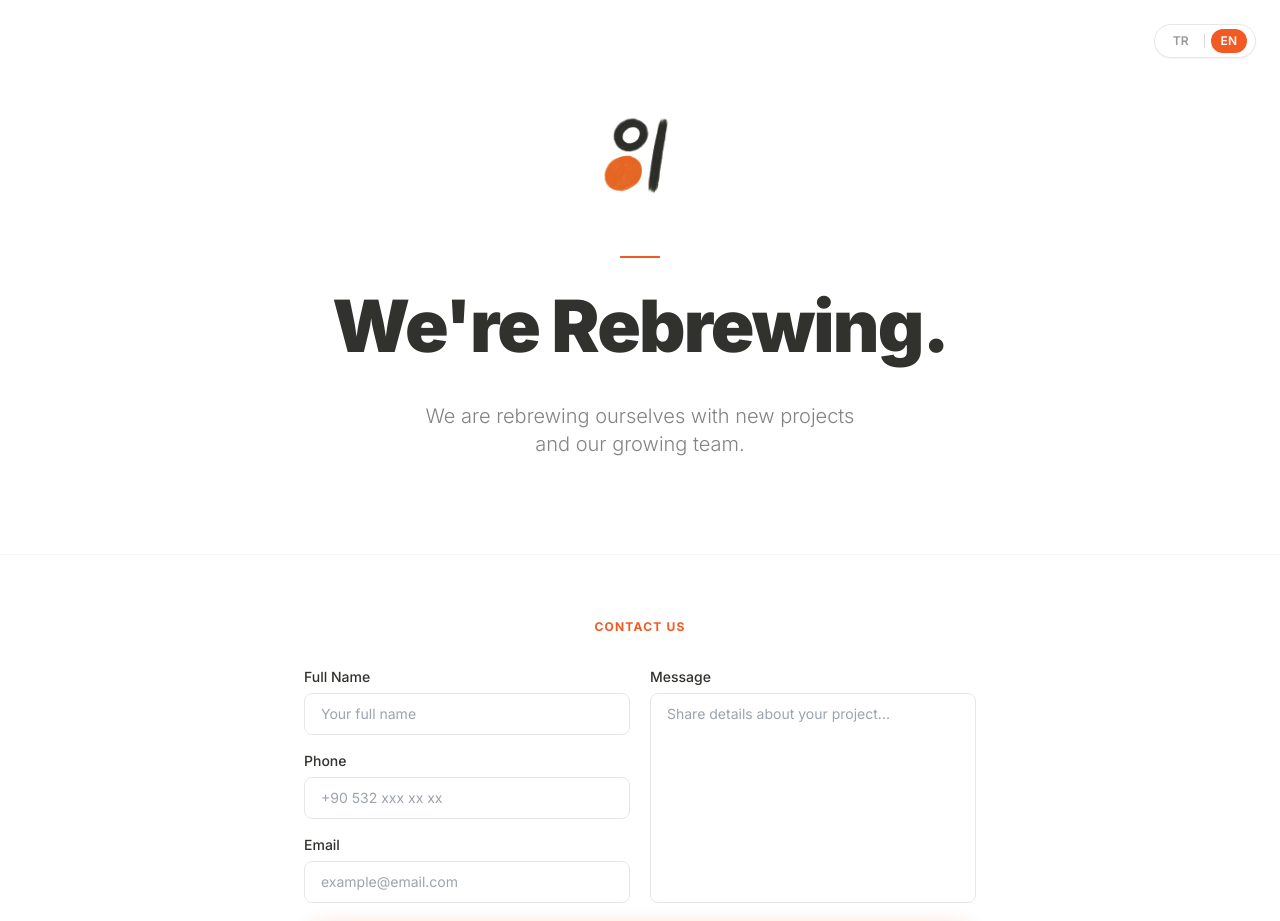
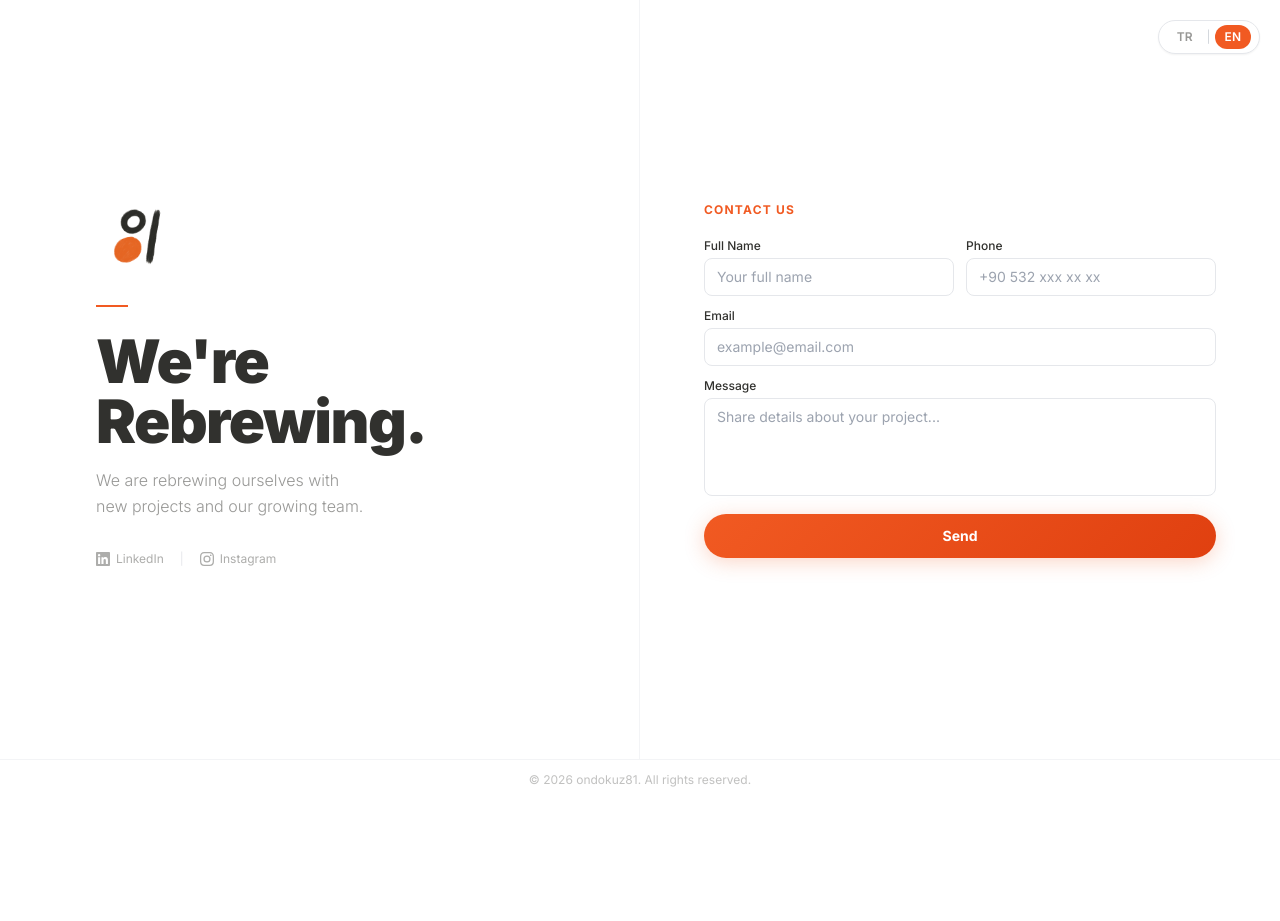
Before and after one commit to ERKE1981/ondokuz81_under_construction, a Next.js app: page / in a window 1280 px wide. Shown: the top 921 px of the page. After the commit the page ends 800 px from the top, so only its background shows below. Built offline with nearby package versions, Linux system fonts and the light colour scheme.

Commit message:
feat: tek ekran layout, iki sutun desktop

```diff
--- a/app/page.tsx
+++ b/app/page.tsx
@@ -6,36 +6,24 @@ import Image from "next/image"
 const t = {
   tr: {
     heading: "Yenileniyoruz.",
-    sub: "Yeni projeler ve genişleyen ekibimizle\nsizinle yenileniyoruz.",
+    sub: "Yeni projeler ve genişleyen\nekibimizle sizinle yenileniyoruz.",
     contact: "Bize Ulaşın",
-    namePh: "Ad Soyad",
-    nameLabel: "Ad Soyad",
-    phonePh: "0532 xxx xx xx",
-    phoneLabel: "Telefon",
-    emailPh: "ornek@email.com",
-    emailLabel: "E-posta",
-    messagePh: "Projeniz hakkında detayları paylaşın...",
-    messageLabel: "Mesaj",
-    send: "Gönder",
-    sending: "Gönderiliyor...",
-    sent: "Mesajınız iletildi!",
+    nameLabel: "Ad Soyad", namePh: "Ad ve soyadınız",
+    phoneLabel: "Telefon", phonePh: "0532 xxx xx xx",
+    emailLabel: "E-posta", emailPh: "ornek@email.com",
+    messageLabel: "Mesaj", messagePh: "Projeniz hakkında detayları paylaşın...",
+    send: "Gönder", sending: "Gönderiliyor...", sent: "Mesajınız iletildi!",
     copy: "© 2026 ondokuz81. Tüm hakları saklıdır.",
   },
   en: {
     heading: "We're Rebrewing.",
-    sub: "We are rebrewing ourselves with new projects\nand our growing team.",
+    sub: "We are rebrewing ourselves with\nnew projects and our growing team.",
     contact: "Contact Us",
-    namePh: "Your full name",
-    nameLabel: "Full Name",
-    phonePh: "+90 532 xxx xx xx",
-    phoneLabel: "Phone",
-    emailPh: "example@email.com",
-    emailLabel: "Email",
-    messagePh: "Share details about your project...",
-    messageLabel: "Message",
-    send: "Send",
-    sending: "Sending...",
-    sent: "Message sent!",
+    nameLabel: "Full Name", namePh: "Your full name",
+    phoneLabel: "Phone", phonePh: "+90 532 xxx xx xx",
+    emailLabel: "Email", emailPh: "example@email.com",
+    messageLabel: "Message", messagePh: "Share details about your project...",
+    send: "Send", sending: "Sending...", sent: "Message sent!",
     copy: "© 2026 ondokuz81. All rights reserved.",
   },
 }
@@ -66,140 +54,84 @@ export default function Page() {
   }
 
   return (
-    <main className="min-h-screen flex flex-col bg-white">
+    <main className="h-screen flex flex-col overflow-hidden bg-white">
+
       {/* Lang toggle */}
-      <div className="fixed top-6 right-6 z-50 lang-toggle flex items-center gap-1 bg-white border border-gray-200 rounded-full px-2 py-1 shadow-sm">
-        <button
-          onClick={() => setLang("tr")}
-          className={`px-2.5 py-1 text-xs font-semibold rounded-full transition-all ${lang === "tr" ? "bg-primary text-white" : "text-foreground/50 hover:text-foreground"}`}
-        >
-          TR
-        </button>
+      <div className="fixed top-5 right-5 z-50 flex items-center gap-1 bg-white border border-gray-200 rounded-full px-2 py-1 shadow-sm">
+        <button onClick={() => setLang("tr")} className={`px-2.5 py-1 text-xs font-semibold rounded-full transition-all ${lang === "tr" ? "bg-primary text-white" : "text-foreground/50 hover:text-foreground"}`}>TR</button>
         <span className="text-gray-300 text-xs">|</span>
-        <button
-          onClick={() => setLang("en")}
-          className={`px-2.5 py-1 text-xs font-semibold rounded-full transition-all ${lang === "en" ? "bg-primary text-white" : "text-foreground/50 hover:text-foreground"}`}
-        >
-          EN
-        </button>
+        <button onClick={() => setLang("en")} className={`px-2.5 py-1 text-xs font-semibold rounded-full transition-all ${lang === "en" ? "bg-primary text-white" : "text-foreground/50 hover:text-foreground"}`}>EN</button>
       </div>
 
-      {/* Hero */}
-      <section className="flex-1 flex flex-col items-center justify-center text-center px-6 py-24">
-        <div className="fade-up fade-up-delay-1 mb-10">
-          <Image
-            src="/81_brush_yeni1.png"
-            alt="ondokuz81"
-            width={120}
-            height={120}
-            className="mx-auto object-contain"
-            priority
-          />
-        </div>
+      {/* Main — two columns */}
+      <div className="flex-1 flex items-stretch min-h-0">
 
-        <div className="fade-up fade-up-delay-2 mb-4">
-          <div className="divider mx-auto mb-8" />
-          <h1 className="text-5xl md:text-7xl font-black text-foreground tracking-tight leading-none">
+        {/* Left: brand */}
+        <div className="hidden md:flex flex-col items-start justify-center px-16 lg:px-24 w-1/2 border-r border-gray-100">
+          <Image src="/81_brush_yeni1.png" alt="ondokuz81" width={88} height={88} className="object-contain mb-6" priority />
+          <div className="w-8 h-0.5 bg-primary mb-6" />
+          <h1 className="text-5xl lg:text-6xl font-black text-foreground tracking-tight leading-none mb-4">
             {c.heading}
           </h1>
-        </div>
-
-        <p className="fade-up fade-up-delay-3 mt-6 text-lg md:text-xl text-foreground/60 font-light max-w-md leading-relaxed whitespace-pre-line">
-          {c.sub}
-        </p>
-      </section>
-
-      {/* Contact Form */}
-      <section className="border-t border-gray-100 py-16 px-6">
-        <div className="max-w-2xl mx-auto fade-up fade-up-delay-4">
-          <p className="text-xs font-bold tracking-widest text-primary uppercase mb-8 text-center">
-            {c.contact}
+          <p className="text-base text-foreground/50 font-light leading-relaxed whitespace-pre-line">
+            {c.sub}
           </p>
-          <form onSubmit={handleSubmit} className="space-y-5">
-            <div className="grid md:grid-cols-2 gap-5">
-              <div className="space-y-4">
-                <div>
-                  <label className="block text-sm font-medium text-foreground mb-1.5">{c.nameLabel}</label>
-                  <input
-                    name="name"
-                    type="text"
-                    placeholder={c.namePh}
-                    required
-                    className="w-full px-4 py-2.5 bg-white border border-gray-200 rounded-lg focus:outline-none focus:ring-2 focus:ring-primary/30 focus:border-primary text-foreground text-sm transition-all"
-                  />
-                </div>
-                <div>
-                  <label className="block text-sm font-medium text-foreground mb-1.5">{c.phoneLabel}</label>
-                  <input
-                    name="phone"
-                    type="tel"
-                    placeholder={c.phonePh}
-                    className="w-full px-4 py-2.5 bg-white border border-gray-200 rounded-lg focus:outline-none focus:ring-2 focus:ring-primary/30 focus:border-primary text-foreground text-sm transition-all"
-                  />
-                </div>
-                <div>
-                  <label className="block text-sm font-medium text-foreground mb-1.5">{c.emailLabel}</label>
-                  <input
-                    name="email"
-                    type="email"
-                    placeholder={c.emailPh}
-                    required
-                    className="w-full px-4 py-2.5 bg-white border border-gray-200 rounded-lg focus:outline-none focus:ring-2 focus:ring-primary/30 focus:border-primary text-foreground text-sm transition-all"
-                  />
-                </div>
-              </div>
-              <div className="flex flex-col">
-                <label className="block text-sm font-medium text-foreground mb-1.5">{c.messageLabel}</label>
-                <textarea
-                  name="message"
-                  placeholder={c.messagePh}
-                  rows={7}
-                  className="w-full flex-1 px-4 py-2.5 bg-white border border-gray-200 rounded-lg focus:outline-none focus:ring-2 focus:ring-primary/30 focus:border-primary text-foreground text-sm transition-all resize-none"
-                />
-              </div>
-            </div>
-            <button
-              type="submit"
-              disabled={sending}
-              className="w-full py-3.5 rounded-full font-bold text-white text-sm transition-all disabled:opacity-70"
-              style={{ background: "linear-gradient(135deg, #f15a22, #e04010)", boxShadow: "0 4px 20px rgba(241,90,34,0.3)" }}
-            >
-              {sent ? c.sent : sending ? c.sending : c.send}
-            </button>
-          </form>
-
-          <div className="mt-10 flex items-center justify-center gap-4">
-            <a
-              href="https://www.linkedin.com/company/ondokuz81"
-              target="_blank"
-              rel="noopener noreferrer"
-              className="text-sm text-foreground/40 hover:text-primary transition-colors duration-200 flex items-center gap-2"
-            >
-              <svg width="15" height="15" viewBox="0 0 24 24" fill="currentColor">
-                <path d="M20.447 20.452h-3.554v-5.569c0-1.328-.027-3.037-1.852-3.037-1.853 0-2.136 1.445-2.136 2.939v5.667H9.351V9h3.414v1.561h.046c.477-.9 1.637-1.85 3.37-1.85 3.601 0 4.267 2.37 4.267 5.455v6.286zM5.337 7.433a2.062 2.062 0 0 1-2.063-2.065 2.064 2.064 0 1 1 2.063 2.065zm1.782 13.019H3.555V9h3.564v11.452zM22.225 0H1.771C.792 0 0 .774 0 1.729v20.542C0 23.227.792 24 1.771 24h20.451C23.2 24 24 23.227 24 22.271V1.729C24 .774 23.2 0 22.222 0h.003z" />
-              </svg>
+          <div className="mt-8 flex items-center gap-4">
+            <a href="https://www.linkedin.com/company/ondokuz81" target="_blank" rel="noopener noreferrer" className="text-xs text-foreground/40 hover:text-primary transition-colors flex items-center gap-1.5">
+              <svg width="14" height="14" viewBox="0 0 24 24" fill="currentColor"><path d="M20.447 20.452h-3.554v-5.569c0-1.328-.027-3.037-1.852-3.037-1.853 0-2.136 1.445-2.136 2.939v5.667H9.351V9h3.414v1.561h.046c.477-.9 1.637-1.85 3.37-1.85 3.601 0 4.267 2.37 4.267 5.455v6.286zM5.337 7.433a2.062 2.062 0 0 1-2.063-2.065 2.064 2.064 0 1 1 2.063 2.065zm1.782 13.019H3.555V9h3.564v11.452zM22.225 0H1.771C.792 0 0 .774 0 1.729v20.542C0 23.227.792 24 1.771 24h20.451C23.2 24 24 23.227 24 22.271V1.729C24 .774 23.2 0 22.222 0h.003z"/></svg>
               LinkedIn
             </a>
-            <span className="text-gray-200">|</span>
-            <a
-              href="https://www.instagram.com/ondokuz81"
-              target="_blank"
-              rel="noopener noreferrer"
-              className="text-sm text-foreground/40 hover:text-primary transition-colors duration-200 flex items-center gap-2"
-            >
-              <svg width="15" height="15" viewBox="0 0 24 24" fill="currentColor">
-                <path d="M12 2.163c3.204 0 3.584.012 4.85.07 3.252.148 4.771 1.691 4.919 4.919.058 1.265.069 1.645.069 4.849 0 3.205-.012 3.584-.069 4.849-.149 3.225-1.664 4.771-4.919 4.919-1.266.058-1.644.07-4.85.07-3.204 0-3.584-.012-4.849-.07-3.26-.149-4.771-1.699-4.919-4.92-.058-1.265-.07-1.644-.07-4.849 0-3.204.013-3.583.07-4.849.149-3.227 1.664-4.771 4.919-4.919 1.266-.057 1.645-.069 4.849-.069zm0-2.163c-3.259 0-3.667.014-4.947.072-4.358.2-6.78 2.618-6.98 6.98-.059 1.281-.073 1.689-.073 4.948 0 3.259.014 3.668.072 4.948.2 4.358 2.618 6.78 6.98 6.98 1.281.058 1.689.072 4.948.072 3.259 0 3.668-.014 4.948-.072 4.354-.2 6.782-2.618 6.979-6.98.059-1.28.073-1.689.073-4.948 0-3.259-.014-3.667-.072-4.947-.196-4.354-2.617-6.78-6.979-6.98-1.281-.059-1.69-.073-4.949-.073zm0 5.838a6.162 6.162 0 1 0 0 12.324 6.162 6.162 0 0 0 0-12.324zM12 16a4 4 0 1 1 0-8 4 4 0 0 1 0 8zm6.406-11.845a1.44 1.44 0 1 0 0 2.881 1.44 1.44 0 0 0 0-2.881z" />
-              </svg>
+            <span className="text-gray-200 text-xs">|</span>
+            <a href="https://www.instagram.com/ondokuz81" target="_blank" rel="noopener noreferrer" className="text-xs text-foreground/40 hover:text-primary transition-colors flex items-center gap-1.5">
+              <svg width="14" height="14" viewBox="0 0 24 24" fill="currentColor"><path d="M12 2.163c3.204 0 3.584.012 4.85.07 3.252.148 4.771 1.691 4.919 4.919.058 1.265.069 1.645.069 4.849 0 3.205-.012 3.584-.069 4.849-.149 3.225-1.664 4.771-4.919 4.919-1.266.058-1.644.07-4.85.07-3.204 0-3.584-.012-4.849-.07-3.26-.149-4.771-1.699-4.919-4.92-.058-1.265-.07-1.644-.07-4.849 0-3.204.013-3.583.07-4.849.149-3.227 1.664-4.771 4.919-4.919 1.266-.057 1.645-.069 4.849-.069zm0-2.163c-3.259 0-3.667.014-4.947.072-4.358.2-6.78 2.618-6.98 6.98-.059 1.281-.073 1.689-.073 4.948 0 3.259.014 3.668.072 4.948.2 4.358 2.618 6.78 6.98 6.98 1.281.058 1.689.072 4.948.072 3.259 0 3.668-.014 4.948-.072 4.354-.2 6.782-2.618 6.979-6.98.059-1.28.073-1.689.073-4.948 0-3.259-.014-3.667-.072-4.947-.196-4.354-2.617-6.78-6.979-6.98-1.281-.059-1.69-.073-4.949-.073zm0 5.838a6.162 6.162 0 1 0 0 12.324 6.162 6.162 0 0 0 0-12.324zM12 16a4 4 0 1 1 0-8 4 4 0 0 1 0 8zm6.406-11.845a1.44 1.44 0 1 0 0 2.881 1.44 1.44 0 0 0 0-2.881z"/></svg>
               Instagram
             </a>
           </div>
         </div>
-      </section>
+
+        {/* Right: form */}
+        <div className="flex flex-col justify-center px-8 md:px-12 lg:px-16 w-full md:w-1/2 py-16 md:py-8">
+
+          {/* Mobile: logo + heading */}
+          <div className="md:hidden mb-6 text-center">
+            <Image src="/81_brush_yeni1.png" alt="ondokuz81" width={64} height={64} className="object-contain mx-auto mb-4" priority />
+            <h1 className="text-4xl font-black text-foreground tracking-tight">{c.heading}</h1>
+            <p className="text-sm text-foreground/50 mt-2 whitespace-pre-line">{c.sub}</p>
+          </div>
+
+          <p className="text-xs font-bold tracking-widest text-primary uppercase mb-5">{c.contact}</p>
+
+          <form onSubmit={handleSubmit} className="space-y-3">
+            <div className="grid grid-cols-2 gap-3">
+              <div>
+                <label className="block text-xs font-medium text-foreground mb-1">{c.nameLabel}</label>
+                <input name="name" type="text" placeholder={c.namePh} required className="w-full px-3 py-2 border border-gray-200 rounded-lg text-sm focus:outline-none focus:ring-2 focus:ring-primary/30 focus:border-primary transition-all" />
+              </div>
+              <div>
+                <label className="block text-xs font-medium text-foreground mb-1">{c.phoneLabel}</label>
+                <input name="phone" type="tel" placeholder={c.phonePh} className="w-full px-3 py-2 border border-gray-200 rounded-lg text-sm focus:outline-none focus:ring-2 focus:ring-primary/30 focus:border-primary transition-all" />
+              </div>
+            </div>
+            <div>
+              <label className="block text-xs font-medium text-foreground mb-1">{c.emailLabel}</label>
+              <input name="email" type="email" placeholder={c.emailPh} required className="w-full px-3 py-2 border border-gray-200 rounded-lg text-sm focus:outline-none focus:ring-2 focus:ring-primary/30 focus:border-primary transition-all" />
+            </div>
+            <div>
+              <label className="block text-xs font-medium text-foreground mb-1">{c.messageLabel}</label>
+              <textarea name="message" placeholder={c.messagePh} rows={4} className="w-full px-3 py-2 border border-gray-200 rounded-lg text-sm focus:outline-none focus:ring-2 focus:ring-primary/30 focus:border-primary transition-all resize-none" />
+            </div>
+            <button type="submit" disabled={sending} className="w-full py-3 rounded-full font-bold text-white text-sm transition-all disabled:opacity-70" style={{ background: "linear-gradient(135deg,#f15a22,#e04010)", boxShadow: "0 4px 20px rgba(241,90,34,0.25)" }}>
+              {sent ? c.sent : sending ? c.sending : c.send}
+            </button>
+          </form>
+        </div>
+      </div>
 
       {/* Footer */}
-      <footer className="py-5 px-6 border-t border-gray-100 text-center">
+      <footer className="border-t border-gray-100 py-3 px-8 text-center flex-shrink-0">
         <p className="text-xs text-foreground/30">{c.copy}</p>
       </footer>
+
     </main>
   )
 }
```
